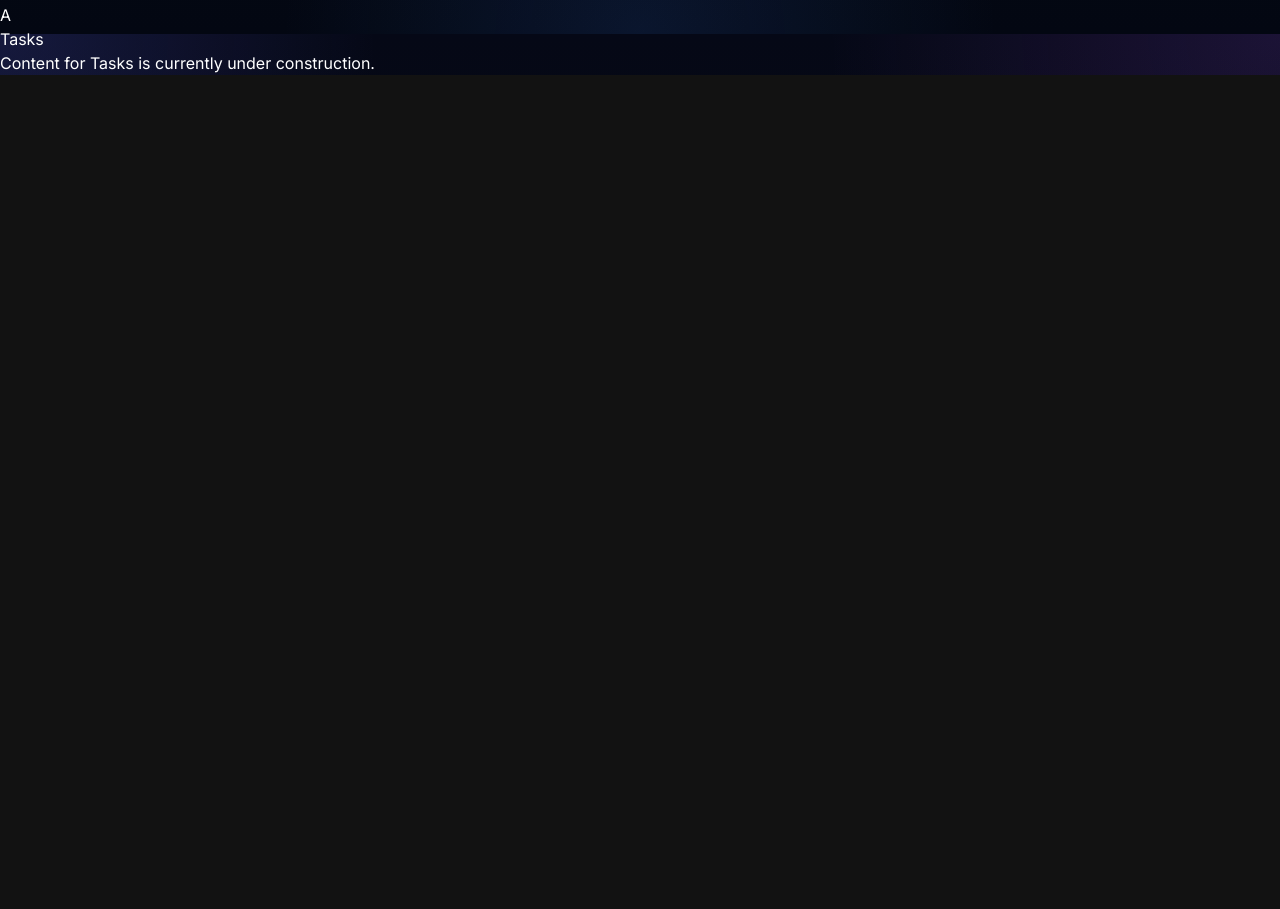
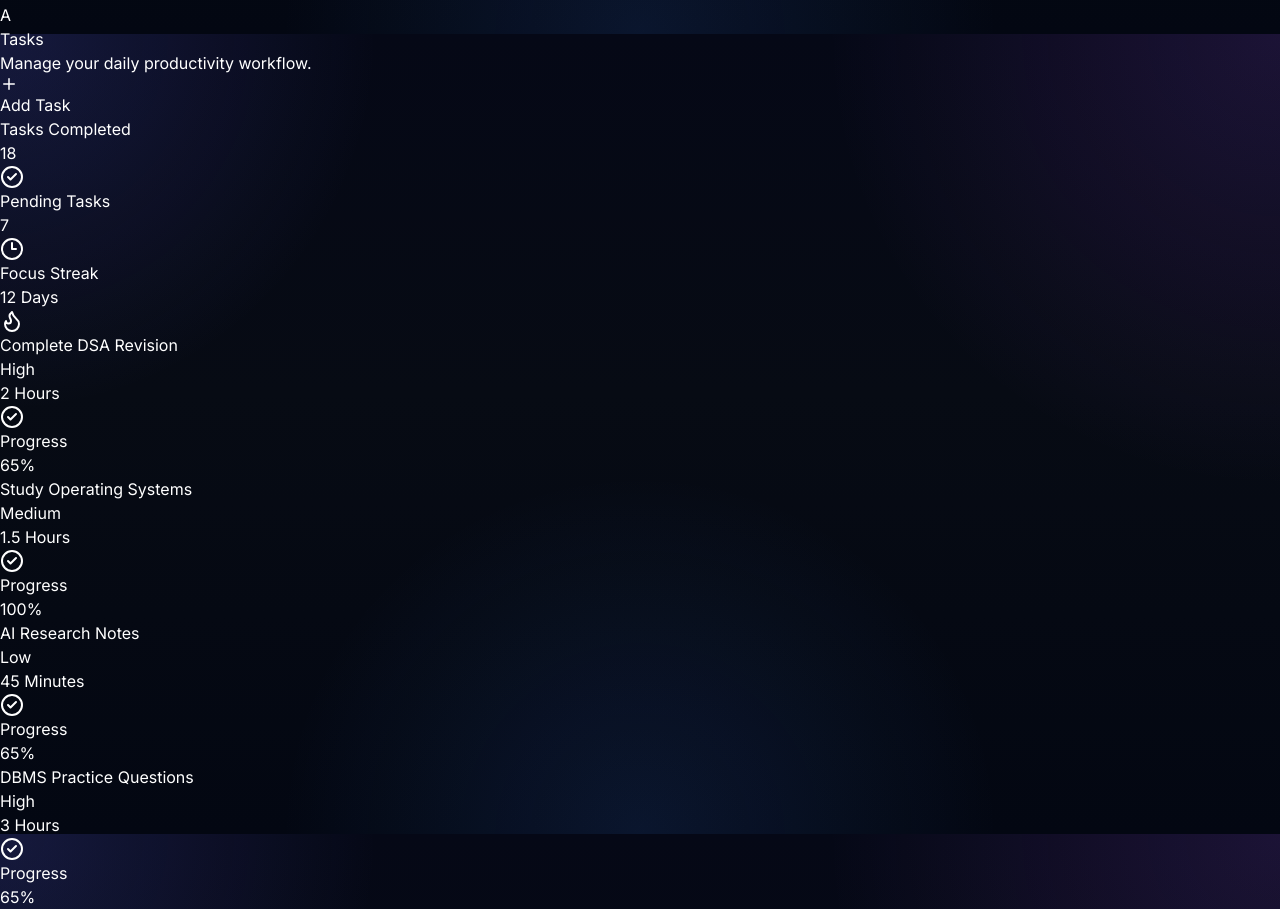
Before and after one commit to Aayushhh4518/Study-AI, a React (Vite) app in the folder test-project/frontend/: page /tasks in a window 1280 px wide. Shown: the part 766-1675 px from the top of the page. Before the commit the page ends 841 px from the top, so only its background shows below. Built offline with nearby package versions, Linux system fonts and the light colour scheme.

Commit message:
updated task management page

```diff
--- a/test-project/frontend/src/App.jsx
+++ b/test-project/frontend/src/App.jsx
@@ -10,6 +10,7 @@ import PageContainer from "./components/layout/PageContainer";
 
 import Dashboard from "./pages/Dashboard";
 import Subjects from "./pages/Subjects";
+import Tasks from "./pages/Tasks";
 
 // Temporary placeholders for routing safety
 function PlaceholderPage({ title }) {
@@ -36,7 +37,7 @@ function App() {
           <Route path="subjects" element={<Subjects />} />
 
           {/* PLACEHOLDER ROUTES */}
-          <Route path="tasks" element={<PlaceholderPage title="Tasks" />} />
+          <Route path="tasks" element={<Tasks />} />
 
           <Route
             path="focus"
--- a/test-project/frontend/src/pages/Tasks.jsx
+++ b/test-project/frontend/src/pages/Tasks.jsx
@@ -1,131 +1,314 @@
-import React, { useState } from 'react';
-import { motion } from 'framer-motion';
-import { CheckSquare, Plus, Trash2 } from 'lucide-react';
-import { useData } from '../store/DataContext';
-import Modal from '../components/ui/Modal';
+import { motion } from "framer-motion";
+
+import {
+  CheckCircle2,
+  Clock3,
+  Flame,
+  Plus,
+} from "lucide-react";
+
+const tasks = [
+  {
+    title: "Complete DSA Revision",
+    priority: "High",
+    time: "2 Hours",
+    completed: false,
+    color: "from-red-500 to-orange-500",
+  },
+  {
+    title: "Study Operating Systems",
+    priority: "Medium",
+    time: "1.5 Hours",
+    completed: true,
+    color: "from-emerald-500 to-green-500",
+  },
+  {
+    title: "AI Research Notes",
+    priority: "Low",
+    time: "45 Minutes",
+    completed: false,
+    color: "from-cyan-500 to-blue-500",
+  },
+  {
+    title: "DBMS Practice Questions",
+    priority: "High",
+    time: "3 Hours",
+    completed: false,
+    color: "from-violet-500 to-indigo-500",
+  },
+];
 
 export default function Tasks() {
-  const { data, addTask, toggleTask, deleteTask, searchQuery } = useData();
-  const [isModalOpen, setIsModalOpen] = useState(false);
-  const [newTask, setNewTask] = useState({ title: '', due: '', priority: 'Medium', color: 'bg-indigo-500' });
-
-  const filteredTasks = data.tasks.filter(t => t.title.toLowerCase().includes(searchQuery.toLowerCase()));
-
-  const handleAdd = (e) => {
-    e.preventDefault();
-    if (!newTask.title.trim()) return;
-    addTask(newTask);
-    setNewTask({ title: '', due: '', priority: 'Medium', color: 'bg-indigo-500' });
-    setIsModalOpen(false);
-  };
-
   return (
     <motion.div
-      initial={{ opacity: 0, y: 20 }}
+      initial={{ opacity: 0, y: 15 }}
       animate={{ opacity: 1, y: 0 }}
-      className="max-w-7xl mx-auto flex flex-col gap-8 pb-12"
+      transition={{ duration: 0.4 }}
+      className="space-y-8"
     >
-      <div className="flex flex-col sm:flex-row items-start sm:items-end justify-between gap-4">
+      {/* HEADER */}
+      <div className="flex items-center justify-between">
         <div>
-          <h1 className="text-3xl font-bold text-white mb-2">Tasks</h1>
-          <p className="text-slate-400">Track your assignments and upcoming deadlines.</p>
+          <h1
+            className="
+              text-5xl
+              font-black
+              tracking-tight
+              bg-gradient-to-r
+              from-white
+              via-violet-200
+              to-cyan-200
+              bg-clip-text
+              text-transparent
+            "
+          >
+            Tasks
+          </h1>
+
+          <p className="text-zinc-400 mt-3 text-lg">
+            Manage your daily productivity workflow.
+          </p>
         </div>
+
+        {/* ADD BUTTON */}
         <button
-          onClick={() => setIsModalOpen(true)}
-          className="bg-indigo-600 text-white px-6 py-2.5 rounded-full font-medium flex items-center gap-2 shadow-lg shadow-indigo-500/25 hover:bg-indigo-500 transition-colors"
+          className="
+            flex items-center gap-3
+            rounded-2xl
+            bg-gradient-to-r
+            from-violet-500
+            to-blue-500
+            px-5 py-3
+            text-white
+            font-semibold
+            shadow-[0_0_35px_rgba(99,102,241,0.35)]
+            transition-all
+            hover:scale-105
+          "
         >
-          <Plus className="w-5 h-5" /> Add Task
+          <Plus size={18} />
+
+          Add Task
         </button>
       </div>
 
-      <div className="flex flex-col gap-4">
-        {filteredTasks.length === 0 ? (
-          <div className="text-center py-12 text-slate-400 bg-slate-800/20 rounded-3xl border border-slate-700/50">
-            No tasks found. Enjoy your free time!
-          </div>
-        ) : (
-          filteredTasks.map((task) => (
-            <motion.div
-              layout
-              key={task.id}
-              className={`bg-slate-800/40 backdrop-blur-xl border border-slate-700/50 p-6 rounded-2xl shadow-lg flex items-center justify-between group transition-colors ${task.completed ? 'opacity-50 grayscale' : 'hover:bg-slate-800/60'}`}
+      {/* TOP STATS */}
+      <div className="grid grid-cols-1 md:grid-cols-3 gap-6">
+        {[
+          {
+            label: "Tasks Completed",
+            value: "18",
+            icon: CheckCircle2,
+          },
+          {
+            label: "Pending Tasks",
+            value: "7",
+            icon: Clock3,
+          },
+          {
+            label: "Focus Streak",
+            value: "12 Days",
+            icon: Flame,
+          },
+        ].map((item) => {
+          const Icon = item.icon;
+
+          return (
+            <div
+              key={item.label}
+              className="
+                rounded-3xl
+                border border-white/10
+                bg-white/[0.04]
+                p-6
+                backdrop-blur-2xl
+                relative
+                overflow-hidden
+              "
             >
-              <div className="flex items-center gap-4">
-                <button
-                  onClick={() => toggleTask(task.id)}
-                  className={`w-6 h-6 rounded flex items-center justify-center transition-colors ${task.completed ? 'bg-indigo-500 border-indigo-500' : 'border-2 border-slate-600 hover:border-indigo-500 group-hover:bg-indigo-500/10'}`}
+              <div
+                className="
+                  absolute
+                  top-0
+                  right-0
+                  h-28
+                  w-28
+                  rounded-full
+                  bg-violet-500/10
+                  blur-3xl
+                "
+              />
+
+              <div className="relative z-10 flex items-center justify-between">
+                <div>
+                  <p className="text-zinc-400 text-sm">
+                    {item.label}
+                  </p>
+
+                  <h2 className="text-4xl font-black mt-3 text-white">
+                    {item.value}
+                  </h2>
+                </div>
+
+                <div
+                  className="
+                    h-14
+                    w-14
+                    rounded-2xl
+                    bg-gradient-to-br
+                    from-violet-500/20
+                    to-blue-500/20
+                    border border-white/10
+                    flex items-center justify-center
+                  "
                 >
-                  {task.completed && <CheckSquare className="w-4 h-4 text-white" />}
-                </button>
+                  <Icon
+                    size={24}
+                    className="text-violet-300"
+                  />
+                </div>
+              </div>
+            </div>
+          );
+        })}
+      </div>
+
+      {/* TASKS GRID */}
+      <div className="grid grid-cols-1 xl:grid-cols-2 gap-6">
+        {tasks.map((task, index) => (
+          <motion.div
+            key={task.title}
+            initial={{ opacity: 0, y: 25 }}
+            animate={{ opacity: 1, y: 0 }}
+            transition={{
+              delay: index * 0.1,
+            }}
+            whileHover={{
+              y: -6,
+            }}
+            className="
+              group
+              relative
+              overflow-hidden
+              rounded-[32px]
+              border border-white/10
+              bg-white/[0.04]
+              p-7
+              backdrop-blur-2xl
+              transition-all
+              duration-500
+              hover:border-violet-500/20
+              hover:bg-white/[0.05]
+            "
+          >
+            {/* glow */}
+            <div
+              className={`
+                absolute
+                top-0
+                right-0
+                h-40
+                w-40
+                rounded-full
+                blur-3xl
+                opacity-20
+                bg-gradient-to-br
+                ${task.color}
+              `}
+            />
+
+            <div className="relative z-10">
+              <div className="flex items-start justify-between">
                 <div>
-                  <h3 className={`font-bold mb-1 transition-all ${task.completed ? 'text-slate-500 line-through' : 'text-white'}`}>
+                  <h3 className="text-2xl font-bold text-white">
                     {task.title}
                   </h3>
-                  <p className="text-sm text-slate-400">Due: {task.due}</p>
+
+                  <div className="flex items-center gap-3 mt-4">
+                    <div
+                      className={`
+                        px-3 py-1
+                        rounded-full
+                        text-xs
+                        font-semibold
+                        bg-gradient-to-r
+                        ${task.color}
+                      `}
+                    >
+                      {task.priority}
+                    </div>
+
+                    <div
+                      className="
+                        text-sm
+                        text-zinc-400
+                      "
+                    >
+                      {task.time}
+                    </div>
+                  </div>
+                </div>
+
+                {/* STATUS */}
+                <div
+                  className={`
+                    h-14
+                    w-14
+                    rounded-2xl
+                    flex
+                    items-center
+                    justify-center
+                    border border-white/10
+                    ${
+                      task.completed
+                        ? "bg-emerald-500/20"
+                        : "bg-white/[0.05]"
+                    }
+                  `}
+                >
+                  <CheckCircle2
+                    size={24}
+                    className={
+                      task.completed
+                        ? "text-emerald-400"
+                        : "text-zinc-500"
+                    }
+                  />
                 </div>
               </div>
-              <div className="flex items-center gap-4">
-                <div className={`px-3 py-1 rounded-full text-xs font-bold text-white ${task.color}`}>
-                  {task.priority}
+
+              {/* PROGRESS */}
+              <div className="mt-8">
+                <div className="flex justify-between mb-3">
+                  <p className="text-sm text-zinc-400">
+                    Progress
+                  </p>
+
+                  <p className="text-sm text-white font-semibold">
+                    {task.completed ? "100%" : "65%"}
+                  </p>
                 </div>
-                <button
-                  onClick={() => deleteTask(task.id)}
-                  className="p-2 text-slate-500 hover:text-rose-500 opacity-0 group-hover:opacity-100 transition-all rounded-lg hover:bg-slate-700"
-                >
-                  <Trash2 className="w-4 h-4" />
-                </button>
+
+                <div className="h-3 rounded-full bg-white/5 overflow-hidden">
+                  <div
+                    className={`
+                      h-full
+                      rounded-full
+                      bg-gradient-to-r
+                      ${task.color}
+                    `}
+                    style={{
+                      width: task.completed
+                        ? "100%"
+                        : "65%",
+                    }}
+                  />
+                </div>
               </div>
-            </motion.div>
-          ))
-        )}
+            </div>
+          </motion.div>
+        ))}
       </div>
-
-      <Modal isOpen={isModalOpen} onClose={() => setIsModalOpen(false)} title="Add New Task">
-        <form onSubmit={handleAdd} className="flex flex-col gap-4">
-          <div className="flex flex-col gap-1.5">
-            <label className="text-sm text-slate-300">Task Title</label>
-            <input
-              type="text"
-              required
-              value={newTask.title}
-              onChange={e => setNewTask({...newTask, title: e.target.value})}
-              className="bg-slate-900 border border-slate-700 rounded-xl px-4 py-2.5 text-white focus:outline-none focus:border-indigo-500 transition-colors"
-              placeholder="E.g., Complete Math Assignment"
-            />
-          </div>
-          <div className="flex flex-col gap-1.5">
-            <label className="text-sm text-slate-300">Due Date/Time</label>
-            <input
-              type="text"
-              value={newTask.due}
-              onChange={e => setNewTask({...newTask, due: e.target.value})}
-              className="bg-slate-900 border border-slate-700 rounded-xl px-4 py-2.5 text-white focus:outline-none focus:border-indigo-500 transition-colors"
-              placeholder="E.g., Tomorrow, 5:00 PM"
-            />
-          </div>
-          <div className="grid grid-cols-2 gap-4">
-            <div className="flex flex-col gap-1.5">
-              <label className="text-sm text-slate-300">Priority</label>
-              <select
-                value={newTask.priority}
-                onChange={e => {
-                  const val = e.target.value;
-                  const color = val === 'High' ? 'bg-rose-500' : val === 'Medium' ? 'bg-amber-500' : 'bg-emerald-500';
-                  setNewTask({...newTask, priority: val, color});
-                }}
-                className="bg-slate-900 border border-slate-700 rounded-xl px-4 py-2.5 text-white focus:outline-none focus:border-indigo-500 transition-colors"
-              >
-                <option value="Low">Low</option>
-                <option value="Medium">Medium</option>
-                <option value="High">High</option>
-              </select>
-            </div>
-          </div>
-          <button type="submit" className="mt-4 bg-indigo-600 text-white py-2.5 rounded-xl font-medium hover:bg-indigo-500 transition-colors">
-            Create Task
-          </button>
-        </form>
-      </Modal>
     </motion.div>
   );
 }
```
Also changed, not shown: test-project/frontend/src/pages/Dashboard.jsx (+107 -2 lines).
